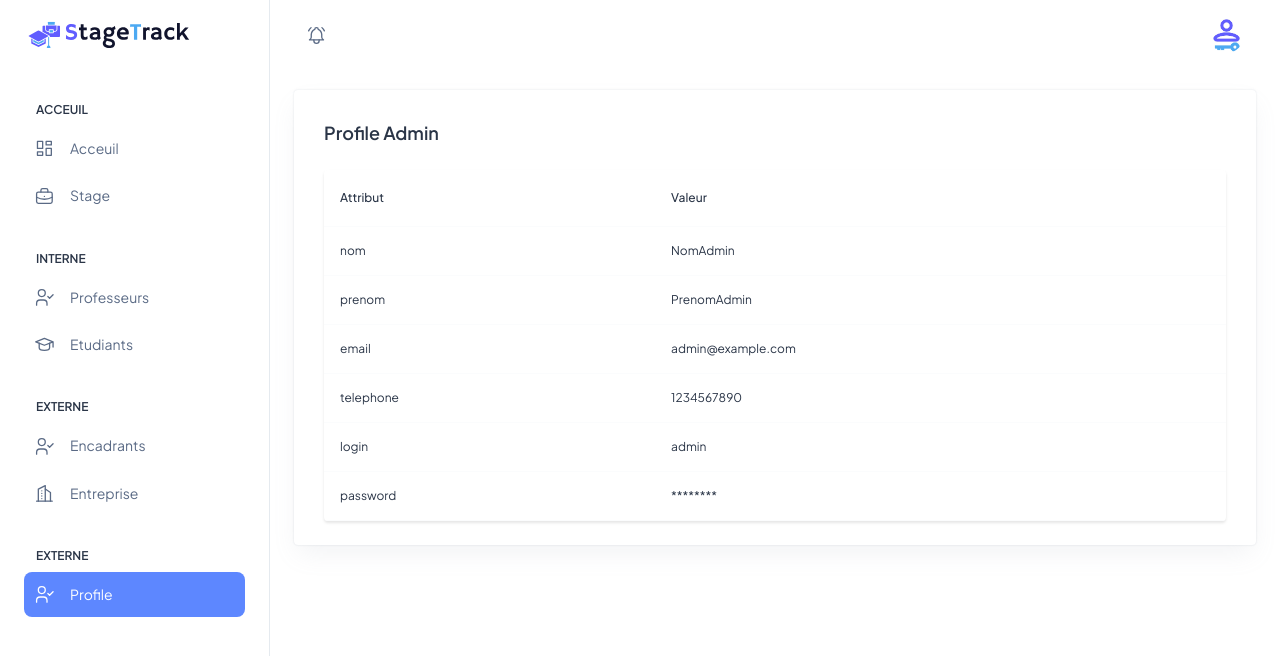
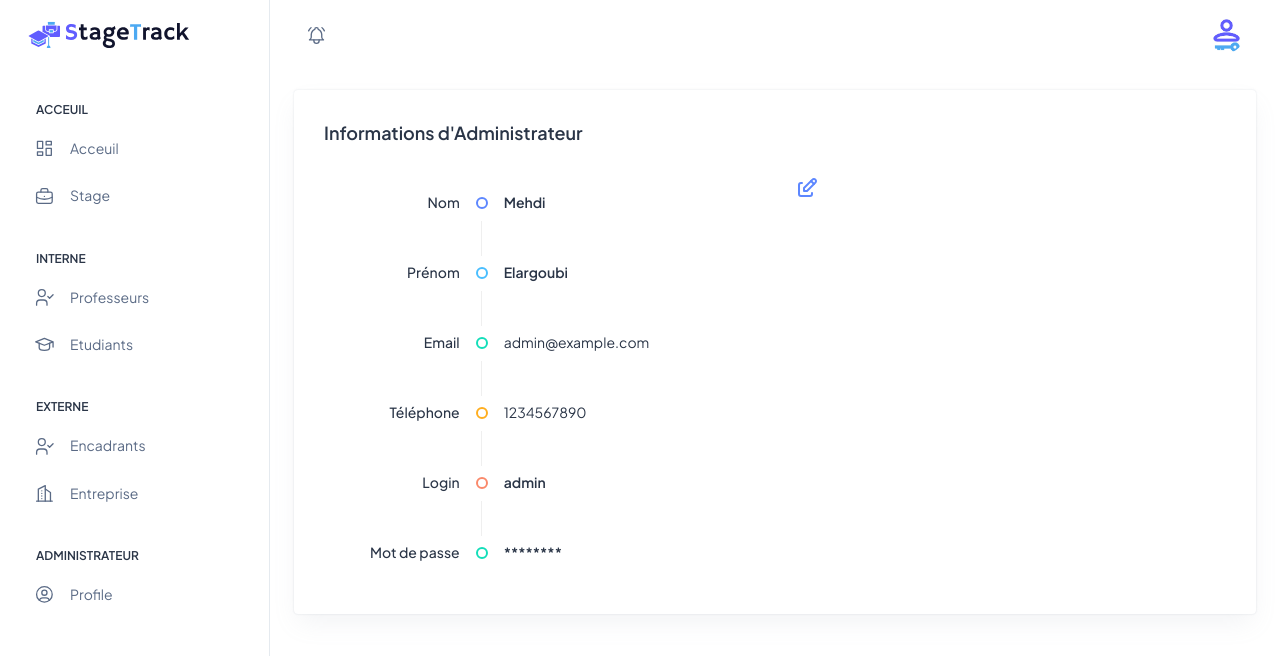
Before and after one commit to khaouitiabdelhakim/Gestion-De-Stages-Client, a React (Create React App) app: page /sample-page in a window 1280 px wide. Shown: the top 656 px of the page. Built offline with nearby package versions, Linux system fonts and the light colour scheme.

Commit message:
ProfilePage

```diff
--- a/src/layouts/full/sidebar/MenuItems.js
+++ b/src/layouts/full/sidebar/MenuItems.js
@@ -1,5 +1,5 @@
 import {
-  IconBuildingSkyscraper , IconBriefcase , IconUserCheck , IconSchool ,IconAperture, IconCopy, IconLayoutDashboard, IconLogin, IconMoodHappy, IconTypography, IconUserPlus, IconUser,
+  IconBuildingSkyscraper , IconUserCircle, IconBriefcase , IconUserCheck , IconSchool ,IconAperture, IconCopy, IconLayoutDashboard, IconLogin, IconMoodHappy, IconTypography, IconUserPlus, IconUser,
 } from '@tabler/icons';
 
 import { uniqueId } from 'lodash';
@@ -57,13 +57,13 @@ const Menuitems = [
   },
   {
     navlabel: true,
-    subheader: 'Externe',
+    subheader: 'Administrateur',
   },
   {
     id: uniqueId(),
     title: 'Profile',
-    icon: IconUserCheck,
-    href: '/sample-page',
+    icon: IconUserCircle,
+    href: '/profile',
   },
 
   /*
--- a/src/views/sample-page/SamplePage.js
+++ b/src/views/sample-page/SamplePage.js
@@ -1,47 +1,209 @@
-import React from 'react';
-import { Typography } from '@mui/material';
+import React, { useState } from 'react';
+import { Box, Button, Fade, Grid, Modal } from '@mui/material';
 import PageContainer from 'src/components/container/PageContainer';
 import DashboardCard from '../../components/shared/DashboardCard';
-import { Table, TableBody, TableCell, TableContainer, TableHead, TableRow, Paper } from '@mui/material';
+import Backdrop from '@mui/material/Backdrop';
+import { CardContent, Typography } from '@mui/material';
+import {
+  Timeline,
+  TimelineItem,
+  TimelineOppositeContent,
+  TimelineSeparator,
+  TimelineDot,
+  TimelineConnector,
+  TimelineContent,
+  timelineOppositeContentClasses,
+
+} from '@mui/lab';
+import { Link } from '@mui/material';
+import AdminForm from './AdminForm';
+
+
 
 const SamplePage = () => {
   // Données de l'administrateur (à remplacer par les vraies données)
-  const adminData = {
-    nom: 'NomAdmin',
-    prenom: 'PrenomAdmin',
-    email: 'admin@example.com',
-    telephone: '1234567890',
-    login: 'admin',
-    password: '********',
+  const Data = {
+    "nom_admin": 'Mehdi',
+    "prenom_admin": 'Elargoubi',
+    "email_admin": 'admin@example.com',
+    "telephone_admin": '1234567890',
+    "login_admin": 'admin',
+    "password_admin": '********' ,
+  };
+
+  const [editing, setEditing] = useState(false);
+  const [adminData, setAdminData] = useState(Data);
+
+  const handleToggleEditing = () => {
+    setEditing((prevEditing) => !prevEditing);
+  };
+
+  const handleSave = (updatedAdminData) => {
+    setAdminData(updatedAdminData);
+    setEditing(false);
+  };
+
+  const handleModify = () => {
+    setEditing(true);
   };
 
   return (
     <PageContainer title="Profile Admin" description="this is profile admin page">
-
-      <DashboardCard title="Profile Admin">
-        <TableContainer component={Paper}>
-          <Table>
-            <TableHead>
-              <TableRow>
-                <TableCell>Attribut</TableCell>
-                <TableCell>Valeur</TableCell>
-              </TableRow>
-            </TableHead>
-            <TableBody>
-              {Object.entries(adminData).map(([key, value]) => (
-                <TableRow key={key}>
-                  <TableCell>{key}</TableCell>
-                  <TableCell>{value}</TableCell>
-                </TableRow>
-              ))}
-            </TableBody>
-          </Table>
-        </TableContainer>
+      {/*  */}
 
 
-      </DashboardCard>
+    <DashboardCard title="Informations d'Administrateur">
+      <PageContainer>
+      <Box container>
+        <Grid container lg={12}>
+          <Grid item xs={11} lg={6}>
+            <CardContent>
+              {/* <Timeline
+                className="theme-timeline"
+                nonce={undefined}
+                onResize={undefined}
+                onResizeCapture={undefined}
+                sx={{
+                  p: 0,
+                  mb: '-40px',
+                  '& .MuiTimelineConnector-root': {
+                    width: '1px',
+                    backgroundColor: '#efefef',
+                  },
+                  [`& .${timelineOppositeContentClasses.root}`]: {
+                    flex: 0.5,
+                    paddingLeft: 0,
+                  },
+                }}
+              >
+                {Object.entries(Data).map(([key, value]) => (
+                  <TimelineItem key={key}>
+                    <TimelineOppositeContent fontWeight="500">{key}</TimelineOppositeContent>
+                    <TimelineSeparator>
+                      <TimelineDot color="primary" variant="outlined" />
+                      <TimelineConnector />
+                    </TimelineSeparator>
+                    <TimelineContent fontWeight="900">{value}</TimelineContent>
+                  </TimelineItem>
+                ))}
+              </Timeline> */}
+
+              <Timeline
+                className="theme-timeline"
+                nonce={undefined}
+                onResize={undefined}
+                onResizeCapture={undefined}
+                sx={{
+                  p: 0,
+                  mb: '-40px',
+                  '& .MuiTimelineConnector-root': {
+                    width: '1px',
+                    backgroundColor: '#efefef'
+                  },
+                  [`& .${timelineOppositeContentClasses.root}`]: {
+                    flex: 0.5,
+                    paddingLeft: 0,
+                  },
+                }}
+              >
+                <TimelineItem>
+                  <TimelineOppositeContent fontWeight="500">Nom</TimelineOppositeContent>
+                  <TimelineSeparator>
+                    <TimelineDot color="primary" variant="outlined" />
+                    <TimelineConnector />
+                  </TimelineSeparator>
+                  <TimelineContent fontWeight="600"> {Data.nom_admin} </TimelineContent>
+                </TimelineItem>
+                <TimelineItem>
+                  <TimelineOppositeContent fontWeight="500">Prénom</TimelineOppositeContent>
+                  <TimelineSeparator>
+                    <TimelineDot color="secondary" variant="outlined" />
+                    <TimelineConnector />
+                  </TimelineSeparator>
+                  <TimelineContent>
+                    <Typography fontWeight="600"> {Data.prenom_admin} </Typography>{' '}
+                  </TimelineContent>
+                </TimelineItem>
+                <TimelineItem>
+                  <TimelineOppositeContent fontWeight="500">Email</TimelineOppositeContent>
+                  <TimelineSeparator>
+                    <TimelineDot color="success" variant="outlined" />
+                    <TimelineConnector />
+                  </TimelineSeparator>
+                  <TimelineContent> {Data.email_admin} </TimelineContent>
+                </TimelineItem>
+                <TimelineItem>
+                  <TimelineOppositeContent fontWeight="500">Téléphone</TimelineOppositeContent>
+                  <TimelineSeparator>
+                    <TimelineDot color="warning" variant="outlined" />
+                    <TimelineConnector />
+                  </TimelineSeparator>
+                  <TimelineContent>
+                    <Typography> {Data.telephone_admin} </Typography>{' '}
+                  </TimelineContent>
+                </TimelineItem>
+                <TimelineItem>
+                  <TimelineOppositeContent fontWeight="500">Login</TimelineOppositeContent>
+                  <TimelineSeparator>
+                    <TimelineDot color="error" variant="outlined" />
+                    <TimelineConnector />
+                  </TimelineSeparator>
+                  <TimelineContent>
+                    <Typography fontWeight="600"> {Data.login_admin} </Typography>
+                  </TimelineContent>
+                </TimelineItem>
+                <TimelineItem>
+                  <TimelineOppositeContent fontWeight="500">Mot de passe</TimelineOppositeContent>
+                  <TimelineSeparator>
+                    <TimelineDot color="success" variant="outlined" />
+                  </TimelineSeparator >
+                  <TimelineContent fontWeight="600"> {Data.password_admin} </TimelineContent>
+                </TimelineItem>
+              </Timeline>
+            </CardContent>
+          </Grid>
+
+          <Grid xs={1} lg={6}>
+            {editing ? (
+              <Button variant="outlined" onClick={handleSave}>
+                Save
+              </Button>
+            ) : (
+              <Button color="primary" onClick={handleModify}>
+                <svg xmlns="http://www.w3.org/2000/svg" color="primary" class="icon icon-tabler icon-tabler-edit" width="24" height="24" viewBox="0 0 24 24" stroke-width="2" stroke="currentColor" fill="none" stroke-linecap="round" stroke-linejoin="round"><path stroke="none" d="M0 0h24v24H0z" fill="none"/><path d="M7 7h-1a2 2 0 0 0 -2 2v9a2 2 0 0 0 2 2h9a2 2 0 0 0 2 -2v-1" /><path d="M20.385 6.585a2.1 2.1 0 0 0 -2.97 -2.97l-8.415 8.385v3h3l8.385 -8.415z" /><path d="M16 5l3 3" /></svg>
+              </Button>
+            )}
+          </Grid>
+        </Grid>
+      </Box>
+      </PageContainer>
+    </DashboardCard>
+
+    <Modal
+        aria-labelledby="transition-modal-title"
+        aria-describedby="transition-modal-description"
+        open={editing}
+        onClose={handleToggleEditing}
+        closeAfterTransition
+        BackdropComponent={Backdrop}
+        BackdropProps={{
+          timeout: 500,
+        }}
+      >
+        <Fade in={editing}>
+          <AdminForm Data={Data} onSave={handleSave} />
+        </Fade>
+      </Modal>
+      {/*  */}
+
+
+
+
+
+
     </PageContainer>
   );
+
 };
 
 export default SamplePage;
```
Also changed, not shown: src/views/sample-page/Profile.js (deleted, +0 -44 lines), src/views/sample-page/AdminForm.js (added).
